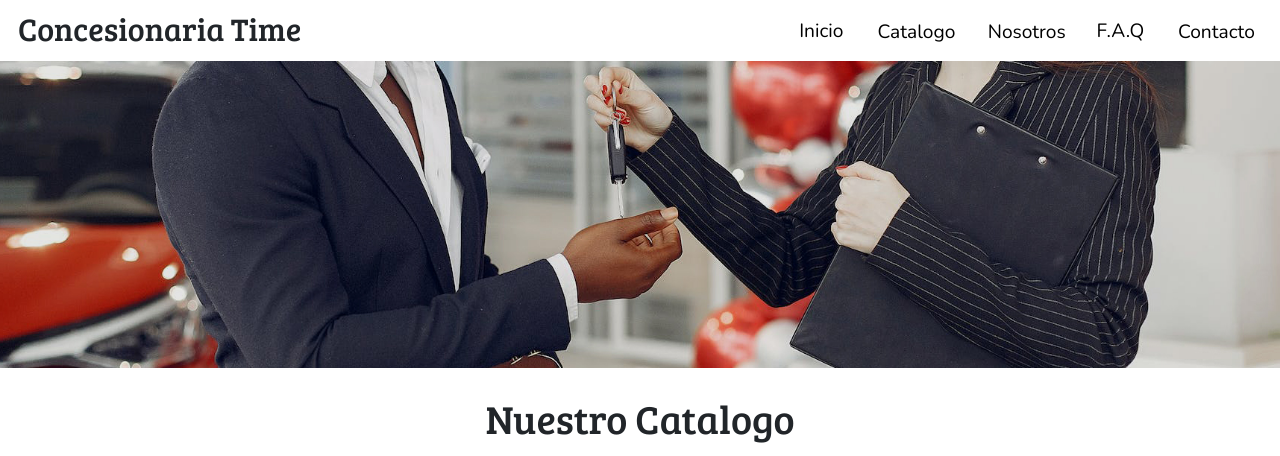
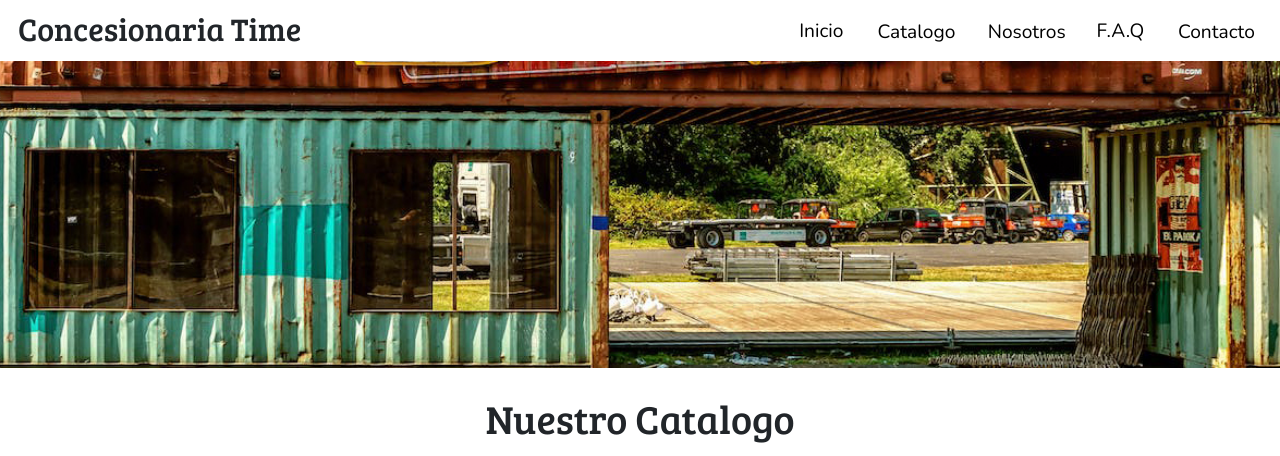
Before and after one commit to LueDz/lucasdiaz-entregafinal, a website: page pages/catalogo.html in a window 1280 px wide. Shown: the top 456 px of the page. Drawn offline with nearby package versions, Linux system fonts and the light colour scheme; a web font is replaced by a local one.

Commit message:
probando cambios esteticos

```diff
--- a/pages/catalogo.html
+++ b/pages/catalogo.html
@@ -63,7 +63,7 @@
   <header>
 
     <!-- foto cabecera de catalogo -->
-      <img src="../img/key.jpg" alt="foto recibiendo una llave" class="banner">
+      <img src="../img/catalogo.jpg" alt="foto recibiendo una llave" class="banner">
 
       <h1>Nuestro Catalogo</h1>
   </header>
```
Also changed, not shown: pages/faq.html (+5 -0 lines), img/a.jpg (added), img/catalogo.jpg (added), img/catalogo1.jpg (added), img/catalogo2.jpg (added), img/contacto1.jpg (added), img/contacto2.jpg (added), img/faq.jpg (added), 2 other files.
